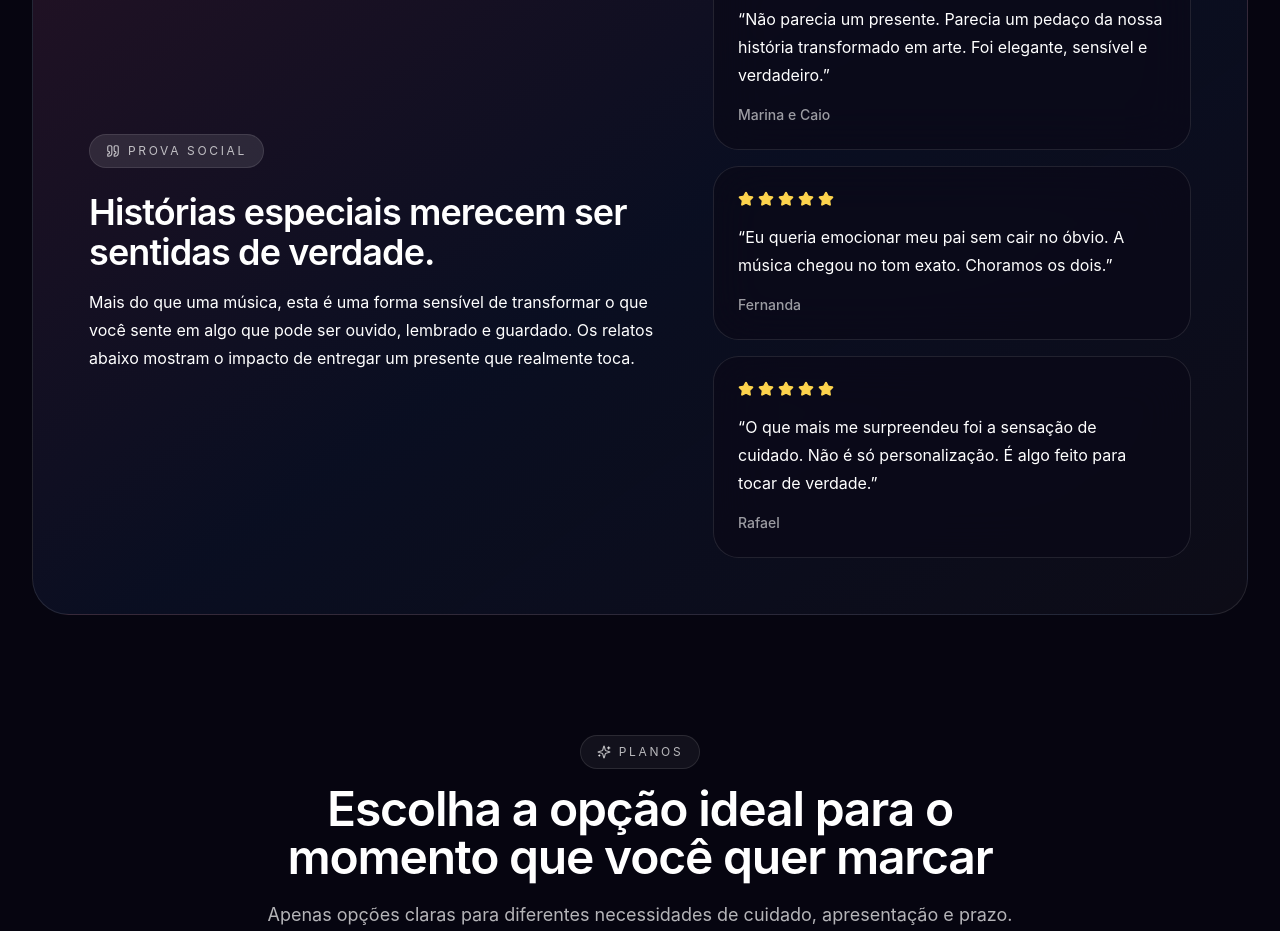
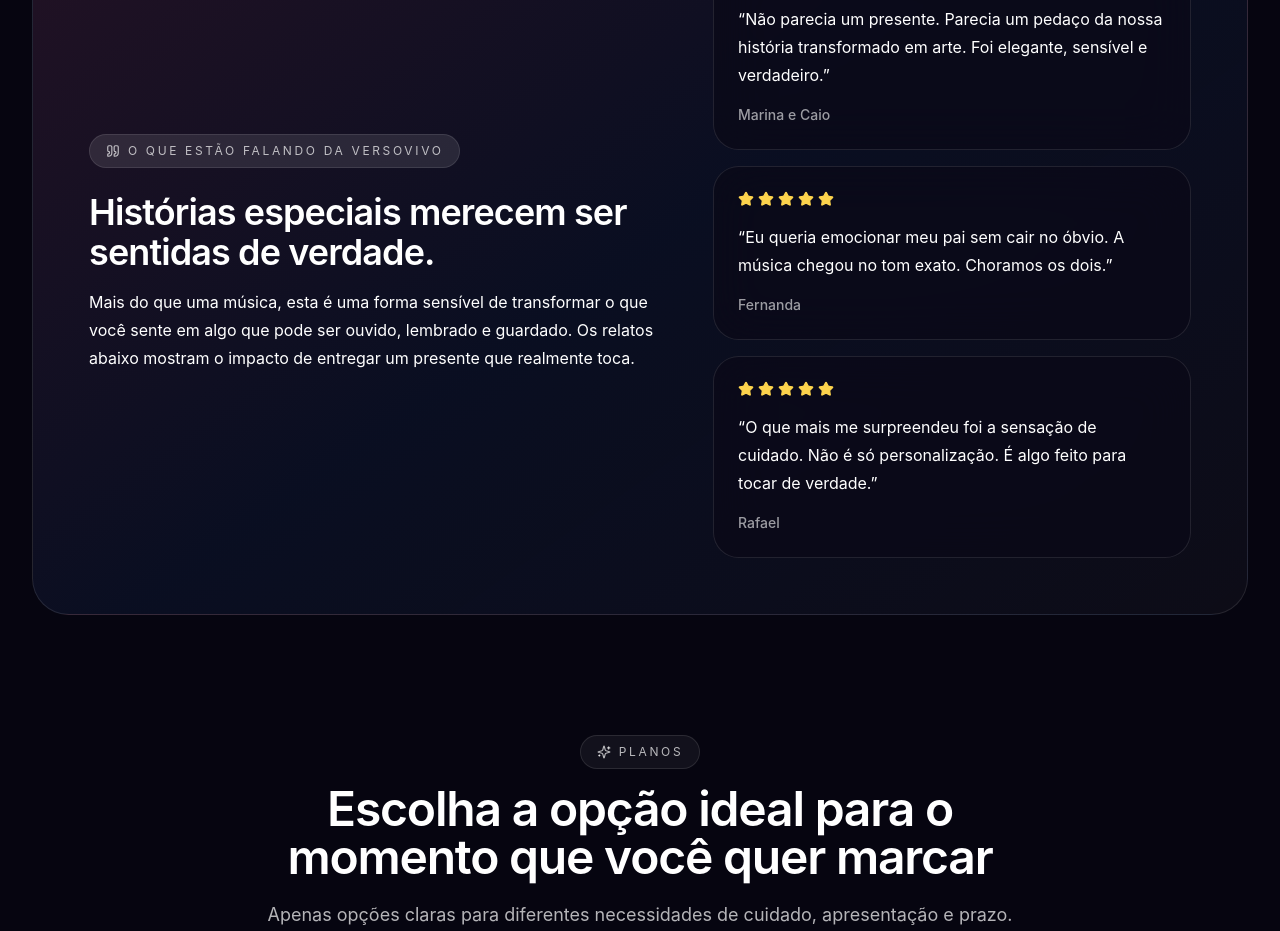
Before and after one commit to victortakayama05-design/verso-vivo, a Next.js app: page / in a window 1280 px wide. Shown: the part 3880-4811 px from the top of the page. Built offline with nearby package versions, Linux system fonts and the light colour scheme.

Commit message:
style: atualiza texto do bloco de prova social

```diff
--- a/app/page.tsx
+++ b/app/page.tsx
@@ -704,7 +704,7 @@ export default function Page() {
             <div>
               <div className="inline-flex items-center gap-2 rounded-full border border-white/10 bg-white/10 px-4 py-2 text-xs uppercase tracking-[0.22em] text-white/70">
                 <Quote className="h-3.5 w-3.5" />
-                Prova social
+                O que estão falando da VersoVivo
               </div>
               <h3 className="mt-6 text-3xl font-semibold tracking-tight sm:text-4xl">
                 Histórias especiais merecem ser sentidas de verdade.
```
